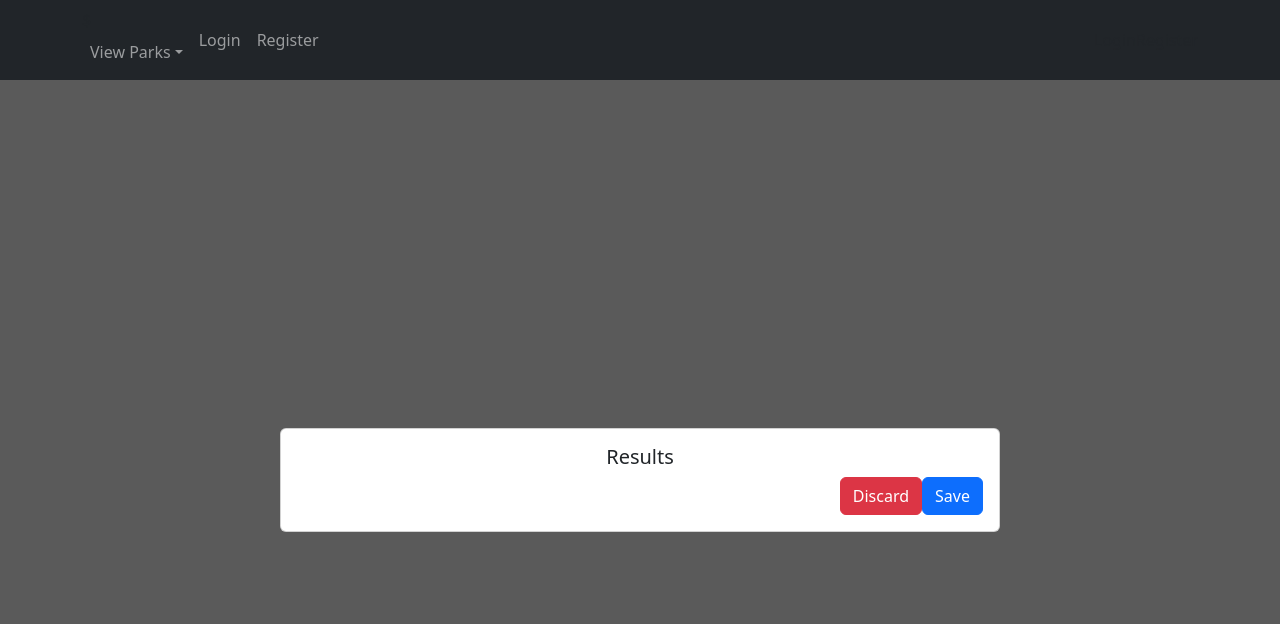
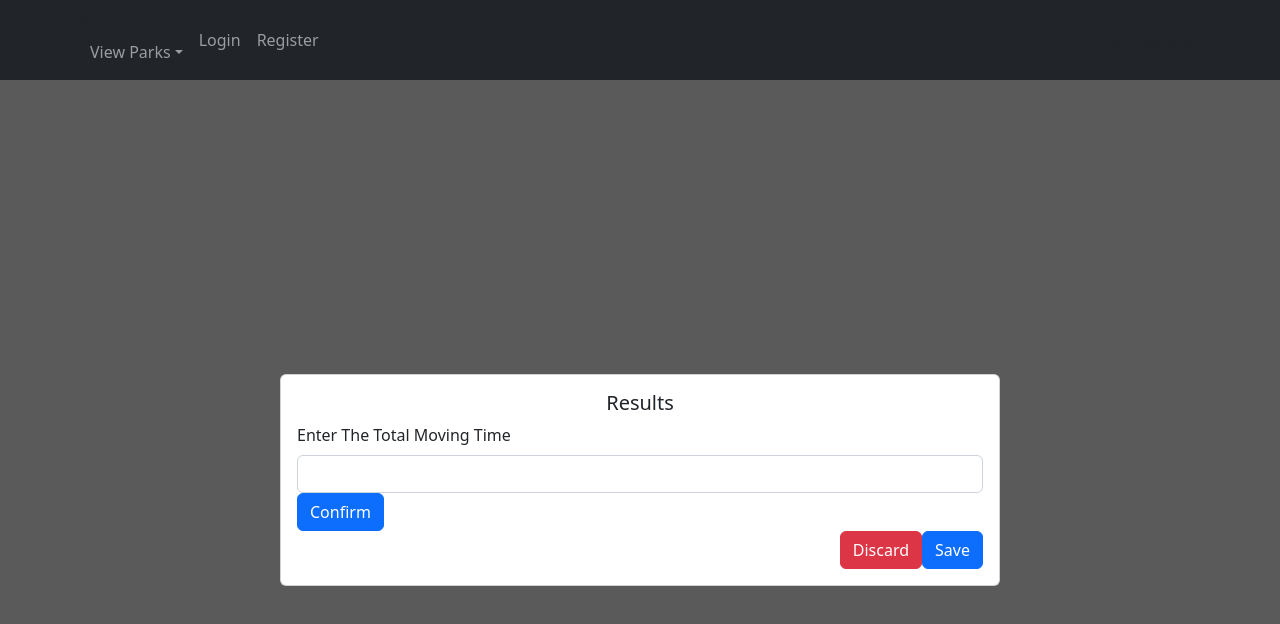
Before and after one commit to Derek-Martineau/AssessMTB, a React (Create React App) app in the folder frontend/: page /results in a window 1280 px wide. Shown: the top 624 px of the page. Built offline with nearby package versions, Linux system fonts and the light colour scheme.

Commit message:
Frontend(feat): Created a enter moving time form that will be used to calculate the assessment Score

```diff
--- a/frontend/src/components/pages/assessResultPage.js
+++ b/frontend/src/components/pages/assessResultPage.js
@@ -1,5 +1,5 @@
 import React, { Component } from "react";
-import { Card, Button, Modal } from "react-bootstrap";
+import { Card, Button, Modal, Form } from "react-bootstrap";
 import { Navigate } from "react-router-dom";
 
 class PostResults extends Component {
@@ -8,6 +8,8 @@ class PostResults extends Component {
     this.state = {
       data: [],
       selectedLine: null,
+      movingTime: "", // Add a state for moving time
+      confirmedMovingTime: "", // Add a state to store confirmed moving time
       activeButtonIndex: -1,
       redirectToFeat2: false,
       redirectToWillowdale: false,
@@ -15,9 +17,19 @@ class PostResults extends Component {
     };
   }
 
+  handleMovingTimeChange = (e) => {
+    this.setState({ movingTime: e.target.value });
+  };
+
+  handleConfirmClick = () => {
+    this.setState({ confirmedMovingTime: this.state.movingTime });
+    console.log("Confirmed Moving Time:", this.state.movingTime); // Log confirmed moving time
+  };
+
   handleNextClick = async () => {
-    const { selectedLine } = this.state;
+    const { selectedLine, confirmedMovingTime } = this.state;
     if (selectedLine) {
+      if (confirmedMovingTime) {
         try {
           // Post the results to the server
           const response = await fetch("http://localhost:8081/results", {
@@ -25,7 +37,7 @@ class PostResults extends Component {
             headers: {
               "Content-Type": "application/json",
             },
-          body: JSON.stringify({ result: selectedLine }),
+            body: JSON.stringify({ result: selectedLine, movingTime: confirmedMovingTime }),
           });
 
           if (response.ok) {
@@ -36,6 +48,9 @@ class PostResults extends Component {
           }
         } catch (error) {
           console.error("Error posting results:", error);
+        }
+      } else {
+        alert("Please enter and confirm the average moving time.");
       }
     } else {
       alert("Please select a line first.");
@@ -55,7 +70,7 @@ class PostResults extends Component {
   };
 
   render() {
-    const { redirectToFeat2, redirectToWillowdale, showModal } = this.state;
+    const { redirectToFeat2, redirectToWillowdale, showModal, movingTime, confirmedMovingTime } = this.state;
 
     if (redirectToFeat2) {
       return <Navigate to="/feat2" />;
@@ -72,11 +87,33 @@ class PostResults extends Component {
             <div style={{ display: "flex", justifyContent: "center" }}>
               <Card.Title>Results</Card.Title>
             </div>
-            {/* Render results here */}
+            {confirmedMovingTime ? ( // Conditionally render form or confirmation
+              <div>
+                <strong>Moving Time:</strong> {confirmedMovingTime}
+              </div>
+            ) : (
+              <Form>
+                <Form.Group controlId="movingTime">
+                  <Form.Label>Enter The Total Moving Time</Form.Label>
+                  <Form.Control
+                    type="text"
+                    value={movingTime}
+                    onChange={this.handleMovingTimeChange}
+                  />
+                </Form.Group>
+              </Form>
+            )}
+            {!confirmedMovingTime && (
+              <Button variant="primary" onClick={this.handleConfirmClick}>
+                Confirm
+              </Button>
+            )}
+            {confirmedMovingTime ? null : ( // Hide buttons when confirmed
               <div style={{ display: "flex", justifyContent: "flex-end" }}>
                 <Button variant="danger" onClick={this.handleDiscardClick}>Discard</Button>
                 <Button onClick={this.handleNextClick}>Save</Button>
               </div>
+            )}
           </Card.Body>
         </Card>
         {/* Alert Modal */}
```
Lines whose indentation alone changed are shown as unchanged.
